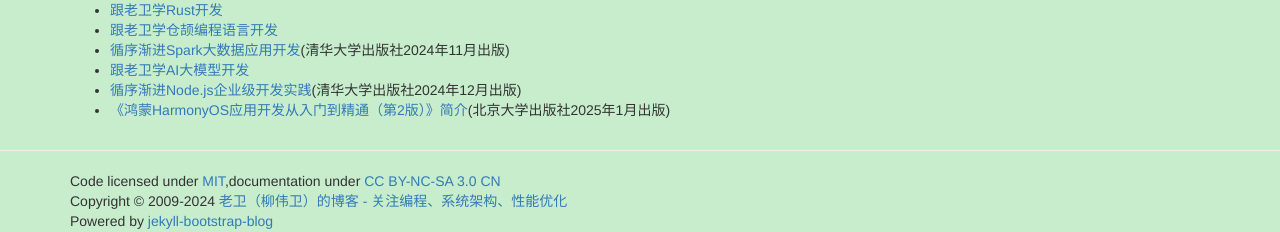
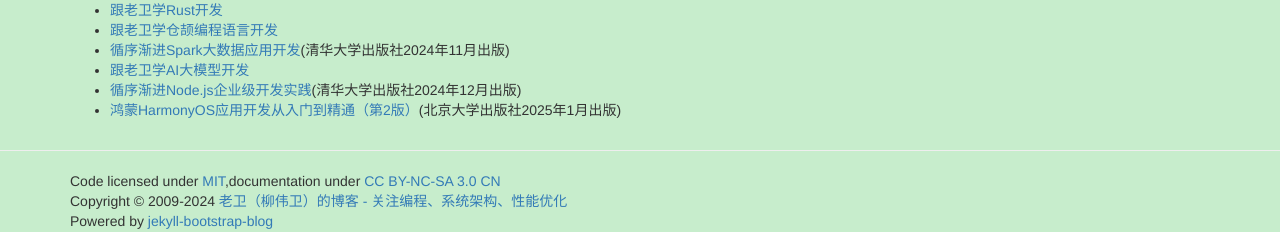
Before and after one commit to waylau/waylau.github.io, a Jekyll site: the page built from books/index.md, in a window 1280 px wide. Shown: the part 1794-2026 px from the top of the page. Built offline with Jekyll 4.4.1, drawn with Linux system fonts in a browser that asks for light colours; comment, search, counter and statistics services are not loaded.

Commit message:
fix：url

```diff
--- a/books/index.md
+++ b/books/index.md
@@ -91,4 +91,4 @@
 * [循序渐进Spark大数据应用开发](https://waylau.com/about-spark-tutorial-book/)(清华大学出版社2024年11月出版)
 * [跟老卫学AI大模型开发](https://github.com/waylau/ai-large-model-tutorial/)
 * [循序渐进Node.js企业级开发实践](https://waylau.com/about-progressive-nodejs-enterprise-level-application-practice-book/)(清华大学出版社2024年12月出版)
-* [《鸿蒙HarmonyOS应用开发从入门到精通（第2版）》简介](https://waylau.com/about-harmonyos-application-development-from-zero-to-hero-2nd-edition-book/)(北京大学出版社2025年1月出版)
+* [鸿蒙HarmonyOS应用开发从入门到精通（第2版）](https://waylau.com/about-harmonyos-application-development-from-zero-to-hero-2nd-edition-book/)(北京大学出版社2025年1月出版)
```
